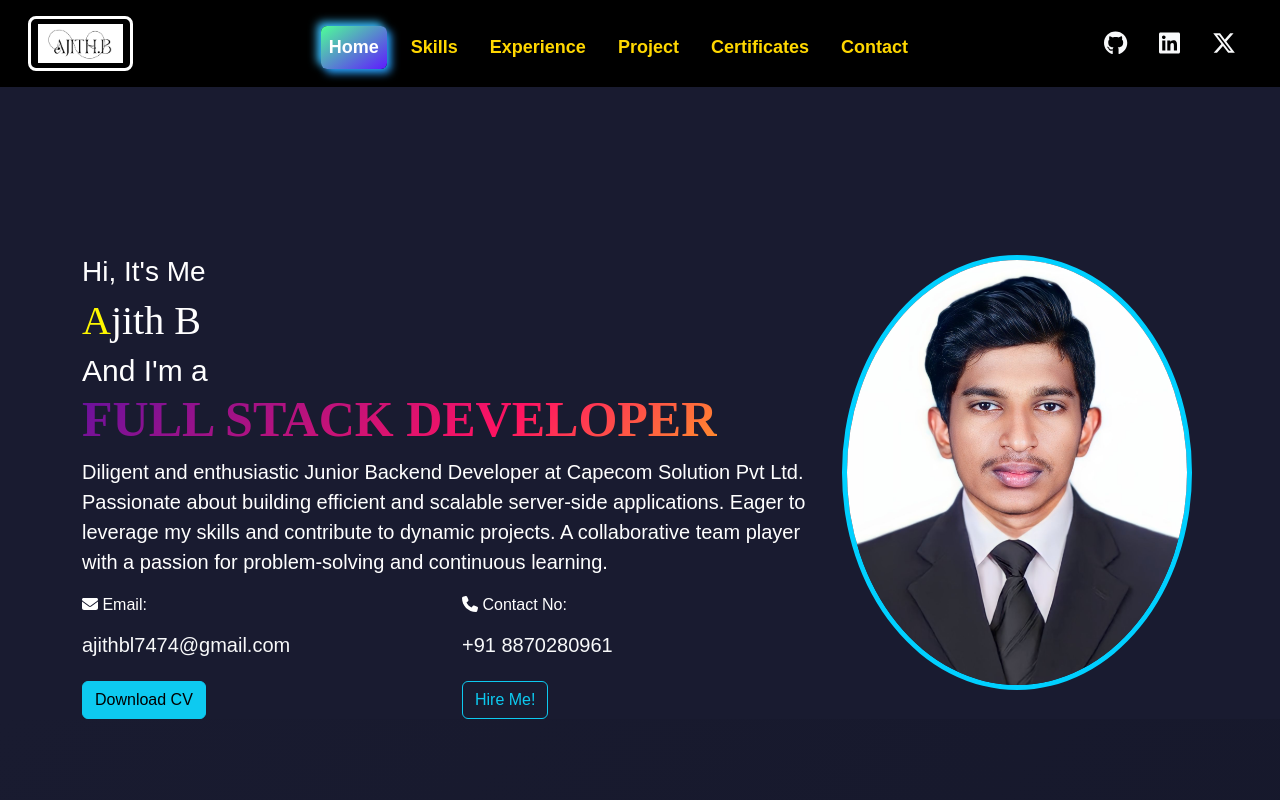
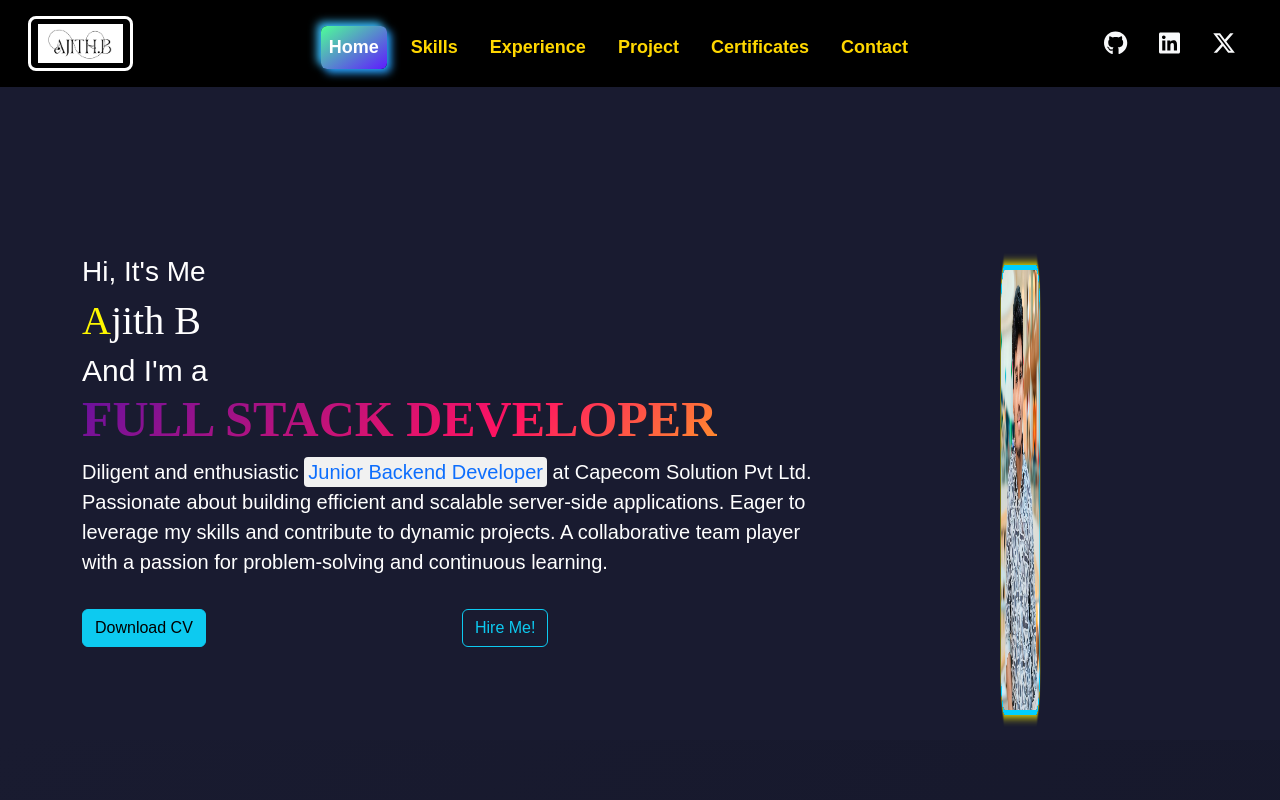
Before and after one commit to AjithB2002/Ajith_portfolio, a React (Vite) app: page / in a window 1280 px wide. Shown: the top 800 px of the page. Built offline with nearby package versions, Linux system fonts and the light colour scheme.

Commit message:
add image and some style

```diff
--- a/src/components/NavBar.jsx
+++ b/src/components/NavBar.jsx
@@ -10,7 +10,7 @@ function NavigationBar() {
   return(
     <nav className="navbar navbar-expand-lg navbar-dark p-3 " data-bs-theme="dark" id='neubar'>
     <div className="container-fluid">
-      <Link className="navbar-brand logo" to="Ajith_portfolio/"> <img src={Logo}  alt="Logo"  width="85px" height="auto"/></Link>
+      <Link className="navbar-brand logo" to="/"> <img src={Logo}  alt="Logo"  width="85px" height="auto"/></Link>
       <button className="navbar-toggler" type="button" data-bs-toggle="collapse" data-bs-target="#navbarNavDropdown" aria-controls="navbarNavDropdown" aria-expanded="false" aria-label="Toggle navigation">
         <span className="navbar-toggler-icon"></span>
       </button>
--- a/src/pages/Home.css
+++ b/src/pages/Home.css
@@ -1,18 +1,16 @@
 @import url("https://fonts.googleapis.com/css?family=Poppins:100,200,300,400,500,600,700,800,900");
 
-*{
+* {
     font-family: sans-serif;
+}
 
-}
-#Home{
+#Home {
     background-color: rgb(25, 27, 48);
     padding-top: 120px;
     color: #fff;
 }
 
-
-.animate-charcter
-{
+.animate-charcter {
     text-transform: uppercase;
     background-image: linear-gradient(
         -225deg,
@@ -26,7 +24,6 @@
     background-size: 200% auto;
     color: #fff;
     background-clip: text;
-
     -webkit-background-clip: text;
     -webkit-text-fill-color: transparent;
     animation: textclip 2s linear infinite;
@@ -34,7 +31,6 @@
     font-size: 50px;
     font-family: 'Times New Roman', Times, serif;
     font-weight: 600;
-
 }
 
 @keyframes textclip {
@@ -43,26 +39,57 @@
     }
 }
 
-.name1{
+.name1 {
     font-size: 30px;
 }
-.name{
+
+.name {
     font-family: 'Times New Roman', Times, serif;
     font-size: 40px;
     font-weight: 400;
 }
-.firstletter{
+
+.firstletter {
     color: #fff800;
     font-family: 'Times New Roman', Times, serif;
 }
-.myimg {
-        width: 350px;
-        height: auto;
-        border: 5px solid rgb(0, 208, 255);
-        border-radius: 50%;
+
+
+.profile-image-container {
+    display: flex;
+    justify-content: center;
+    align-items: center;
+    padding-top: 10px;
+    padding-bottom: 25px;
 }
 
+.image-wrapper {
+    display: flex;
+    justify-content: center;
+}
 
+.myimg {
+  margin-top: 20px;
+  height:450px;
+  object-fit: contain;
+  margin: 0 auto;
+  text-align: center;
+  border: 5px solid rgb(0, 208, 255);
+  box-shadow: 0 0 10px 2px #fff800;
+  border-radius: 10%;
+  animation: rotate 5s ease-in-out infinite;
+}
+
+@keyframes rotate {
+  0% {
+      transform: rotateY(0deg);
+  }
+  100% {
+      transform: rotateY(360deg);
+  }
+}
+
+/* Mobile responsive styles */
 @media only screen and (max-width: 992px) {
     .col-md-8, .col-md-4 {
         width: 100%;
@@ -72,19 +99,31 @@ font-size: 30px;
 
     .myimg {
         margin-top: 20px;
-          height: 100%;
+        height: 430px;
         object-fit: contain;
-          margin: 1;
+        margin: 0 auto;
         text-align: center;
+        box-shadow: 0 0 10px 2px #fff800;
+        border-radius: 10%;
+        animation: rotate 5s ease-in-out infinite;
+    }
+
+    @keyframes rotate {
+        0% {
+            transform: rotateY(0deg);
+        }
+        100% {
+            transform: rotateY(360deg);
+        }
     }
 
     h1, h2, h3 {
         font-size: 20px;
         margin-top: 0;
-          margin-bottom: 15px
+        margin-bottom: 15px;
+    }
 
-        }
-        p{
+    p {
         text-align: justify;
     }
 
@@ -97,5 +136,4 @@ font-size: 30px;
         padding-bottom: 5px;
         font-size: 29px;
     }
-
 }
--- a/src/pages/Home.jsx
+++ b/src/pages/Home.jsx
@@ -1,6 +1,6 @@
-import React from 'react';
+import React, { useEffect, useState } from 'react';
 import '../pages/Home.css';
-import Ajith from '../assets/Ajith.jpg';
+import Ajith from '../assets/Ajith1.jpg';
 import Skills from '../pages/Skills';
 import Experience from '../pages/Experience'
 import Project from '../pages/Project';
@@ -10,54 +10,71 @@ import Contact from '../pages/Contact';
 import Copyright from '../pages/Copyright';
 import { Link } from 'react-router-dom';
 import { FontAwesomeIcon } from '@fortawesome/react-fontawesome';
-import { faPhone, faEnvelope } from "@fortawesome/free-solid-svg-icons";
+import { faPhone, faEnvelope, faArrowUp } from "@fortawesome/free-solid-svg-icons";
 
 function Home() {
+    const [showButton, setShowButton] = useState(false);
+
+    useEffect(() => {
+        window.addEventListener("scroll", () => {
+            if (window.pageYOffset > 500) {
+                setShowButton(true);
+            } else {
+                setShowButton(false);
+            }
+        });
+    }, []);
+
+    const scrollToTop = () => {
+        window.scrollTo({
+            top: 0,
+            behavior: 'smooth'
+        });
+    };
+
     return (
-
         <>
             <section id="Home">
                 <div className="container">
-                    <div className="row pt-5 ">
-                        <div className="col-md-8 ">
-                            <h3 >Hi, It's Me</h3>
+                    <div className="row pt-5">
+                        <div className="col-md-8">
+                            <h3>Hi, It's Me</h3>
                             <h1 className='name'><span className='firstletter'>A</span>jith B</h1>
                             <h2 className='name1'>And I'm a <span className='animate-charcter'>Full Stack Developer</span></h2>
                             <p className='fs-5 mt-2'>
-                                Diligent and enthusiastic Junior Backend Developer at Capecom Solution Pvt Ltd. Passionate about building efficient and scalable server-side applications. Eager to leverage my skills and contribute to dynamic projects. A collaborative team player with a passion for problem-solving and continuous learning.
+                                Diligent and enthusiastic <span style={{backgroundColor: "#f1f1f1", padding: "0.2em", borderRadius: "0.2em",color:"#0d6efd"}}>Junior Backend Developer</span> at Capecom Solution Pvt Ltd. Passionate about building efficient and scalable server-side applications. Eager to leverage my skills and contribute to dynamic projects. A collaborative team player with a passion for problem-solving and continuous learning.
                             </p>
 
                             <div className='row'>
                                 <div className='col-6'>
-                                    <p><FontAwesomeIcon icon={faEnvelope} /> Email:</p>
-                                    <p className='h5'> <Link className="link-light text-decoration-none" to="mailto:ajithbl7474@gmail.com">ajithbl7474@gmail.com</Link></p>
-                                    < Link id="pdf-link" to={Resume} className='btn btn-info btn-large mt-3' target="_blank" download="Ajith B - Resume.pdf">Download CV</Link>
+                                    <Link id="pdf-link" to={Resume} className='btn btn-info btn-large mt-3' target="_blank" download="Ajith B - Resume.pdf">Download CV</Link>
                                 </div>
-                                <div className='col-6 '>
-                                    <p><FontAwesomeIcon icon={faPhone} /> Contact No:</p>
-                                    <p className='h5'> <Link className="link-light text-decoration-none" to="tel:8870280961">+91 8870280961</Link></p>
-
-                                    <Link to="/contact">  <button className="btn btn-outline-info btn-large mt-3 ">Hire Me!</button></Link>
+                                <div className='col-6'>
+                                    <Link to="/contact"><button className="btn btn-outline-info btn-large mt-3">Hire Me!</button></Link>
                                 </div>
                             </div>
                         </div>
-                        <div className="col-md-4">
-                            <div ><img src={Ajith} alt="Ajith_PHOTO" className="myimg" /></div>
+                        <div className="col-md-4 profile-image-container">
+                            <div className="image-wrapper">
+                                <img src={Ajith} alt="ADMIN_PHOTO" className="myimg"/>
+                            </div>
                         </div>
                     </div>
                 </div>
             </section>
+            {showButton && (
+                <button onClick={scrollToTop} className="btn btn-outline-info btn-floating btn-large" style={{ position: 'fixed', bottom: '20px', right: '20px' }}>
+                    <FontAwesomeIcon icon={faArrowUp} />
+                </button>
+            )}
             <Skills />
             <Experience />
             <Project />
             <Certificates />
             <Contact />
             <Copyright />
+        </>
+    );
+}
 
-
-        </>
-
-    );
-
-}
 export default Home;
```
Also changed, not shown: src/assets/Ajith1.jpg (added). Lines whose indentation alone changed are shown as unchanged.
